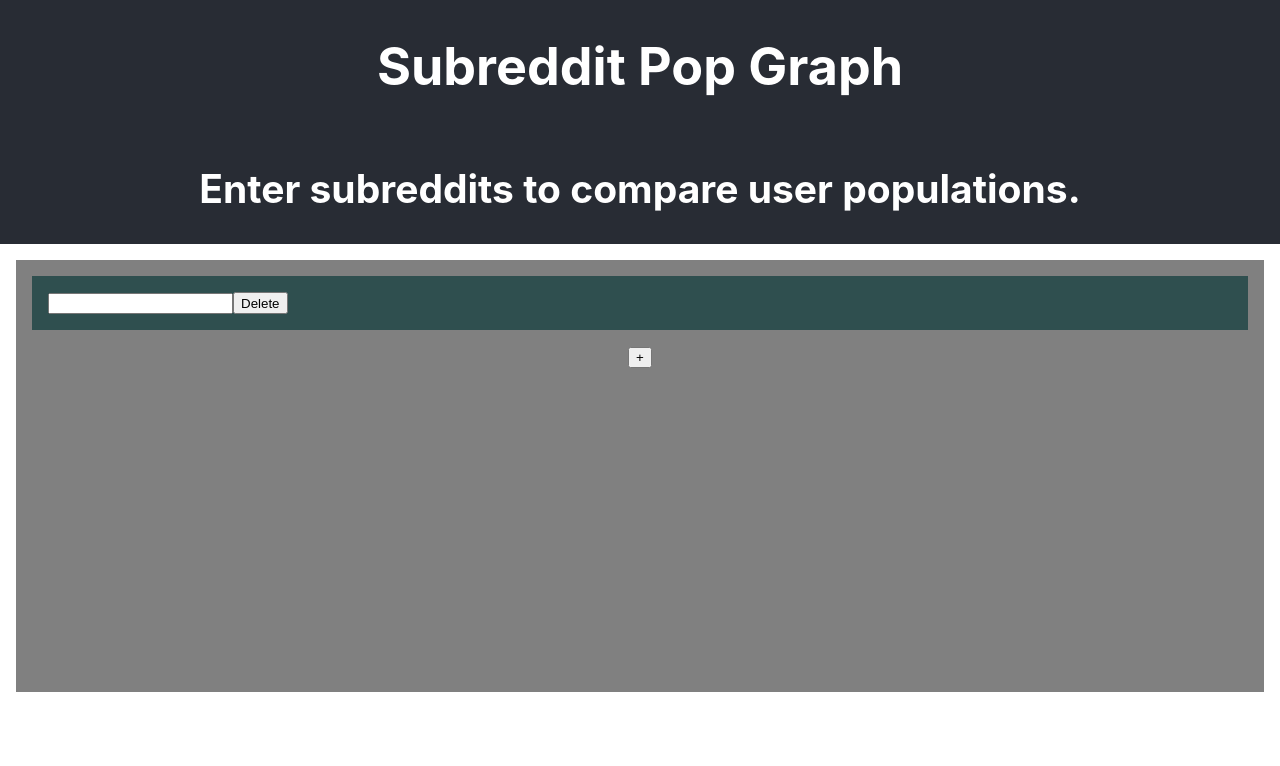
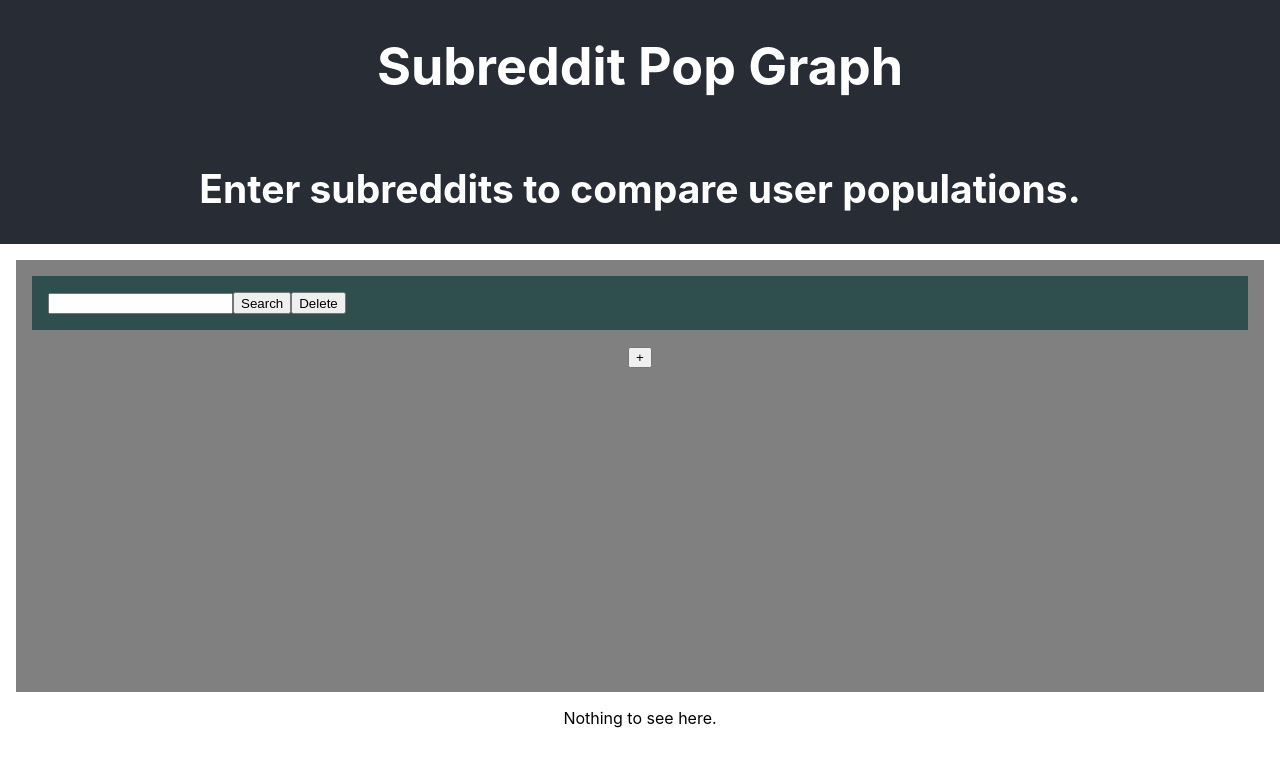
Before and after one commit to caseydulong/subreddit-pop-graph, a React (Create React App) app: page / in a window 1280 px wide. Shown: the top 766 px of the page. Built offline with nearby package versions, Linux system fonts and the light colour scheme; no server answers.

Commit message:
Subreddits can now be searched for, returning data from Reddit API and storing it in state.  Graph component now rendered in app for now.

```diff
--- a/src/AddSubreddits.js
+++ b/src/AddSubreddits.js
@@ -10,6 +10,7 @@
         value={this.props.subreddits[i].name}
         handleChange={this.props.editSubreddit}
         removeSubreddit={this.props.removeSubreddit}
+        searchSubreddit={this.props.searchSubreddit}
       />
     )
   }
--- a/src/App.js
+++ b/src/App.js
@@ -4,6 +4,7 @@
 
 // Import components
 import AddSubreddits from './AddSubreddits.js'
+import Graph         from './Graph.js'
 
 export default class App extends React.Component {
   constructor(props) {
@@ -11,13 +12,14 @@
 
     this.state = {
       // TODO: update token when expired
-      token: {},
+      auth: {},
       subreddits: []
     }
 
-    this.newSubreddit = this.newSubreddit.bind(this)
+    this.newSubreddit    = this.newSubreddit.bind(this)
     this.removeSubreddit = this.removeSubreddit.bind(this)
-    this.editSubreddit = this.editSubreddit.bind(this)
+    this.editSubreddit   = this.editSubreddit.bind(this)
+    this.searchSubreddit = this.searchSubreddit.bind(this)
   }
 
   componentDidMount() {
@@ -38,13 +40,12 @@
       method: 'post',
       headers: {
         'Authorization': `Basic ${credentials}`,
-        'Content-Type': 'application/x-www-form-urlencoded',
-        // 'User-Agent': 'chrome:PopGraph:v0.0.0 (by /u/tordek1265)'
+        'Content-Type': 'application/x-www-form-urlencoded'
       },
       params
     })
       .then(response => {
-        this.setState({ token: response.data })
+        this.setState({ auth: response.data })
       })
   }
 
@@ -69,6 +70,33 @@
     this.setState({subreddits: subreddits})
   }
 
+  searchSubreddit(event) {
+    let id = event.target.id
+    let subreddits = this.state.subreddits
+    let accessToken = this.state.auth.access_token
+    let params = new URLSearchParams()
+      params.append('exact', 'true')
+      params.append('include_over_18', 'true')
+      params.append('include_unadvertisable', 'false')
+      params.append('query', subreddits[id].name)
+      params.append('search_query_id', id)
+
+    console.log(event.target)
+    console.log(params.toString())
+
+    axios({
+      url: `https://oauth.reddit.com/api/search_subreddits?${params}`,
+      method: 'post',
+      headers: {
+        'Authorization': `Bearer ${accessToken}`
+      }
+    })
+      .then(response => {
+        subreddits[id] = response.data.subreddits[0]
+        this.setState({subreddits: subreddits})
+      })
+  }
+
   render() {
     return (
       <div className="App">
@@ -82,7 +110,9 @@
             newSubreddit={this.newSubreddit}
             removeSubreddit={this.removeSubreddit}
             editSubreddit={this.editSubreddit}
+            searchSubreddit={this.searchSubreddit}
           />
+          <Graph />
         </main>
       </div>
     )
--- a/src/Graph.js
+++ b/src/Graph.js
@@ -1,5 +1,11 @@
 import React from 'react'
 
 export default class Graph extends React.Component {
-  // TODO
+  render() {
+    return (
+      <div className="Graph">
+        <p>Nothing to see here.</p>
+      </div>
+    )
+  }
 }
--- a/src/Subreddit.js
+++ b/src/Subreddit.js
@@ -14,6 +14,12 @@
         <button
           type="button"
           id={this.props.id}
+          onClick={this.props.searchSubreddit} >
+          Search
+        </button>
+        <button
+          type="button"
+          id={this.props.id}
           onClick={this.props.removeSubreddit} >
           Delete
         </button>
```
